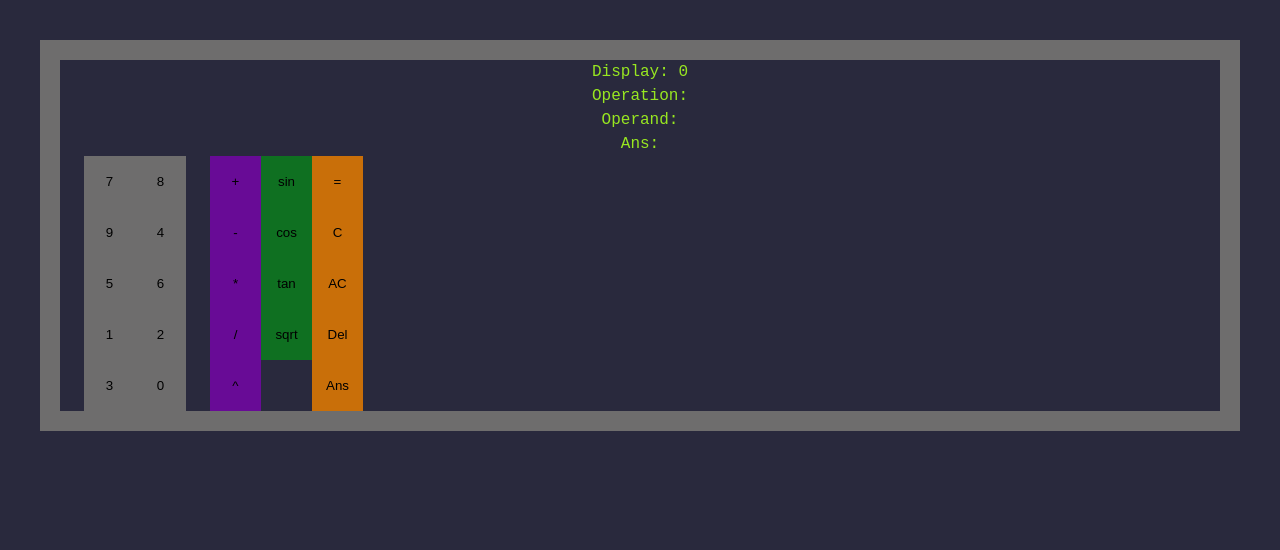
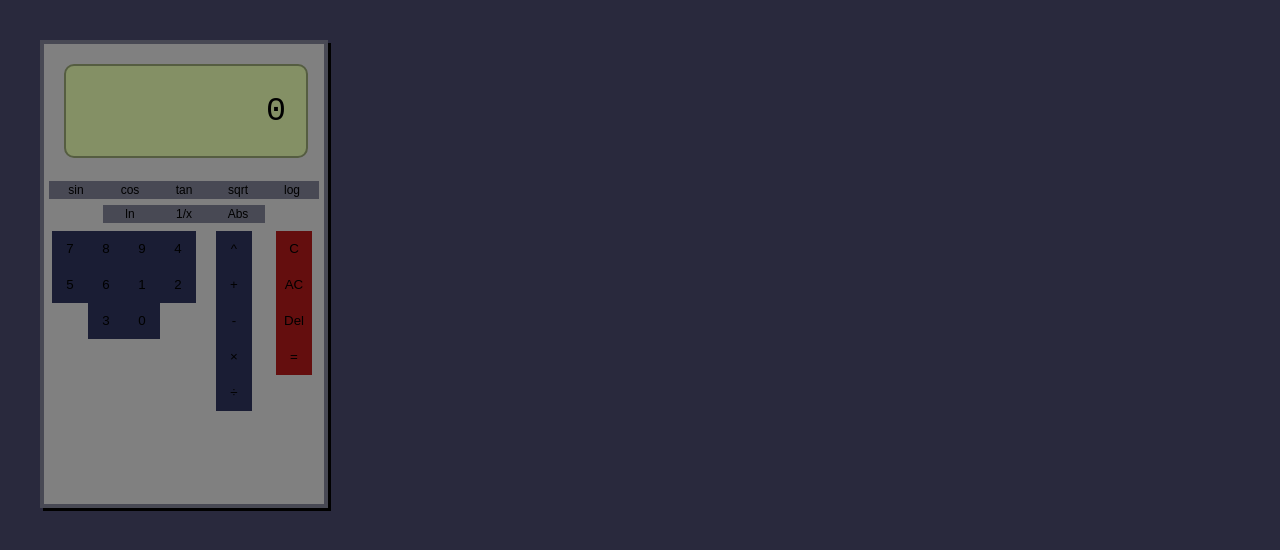
Before and after one commit to tomscambler/tomscambler.github.io, a React (Vite) app: page /calculator in a window 1280 px wide. Shown: the top 550 px of the page. Built offline with nearby package versions, Linux system fonts and the light colour scheme.

Commit message:
before refactor of boardstate

```diff
--- a/src/baduk/Baduk.scss
+++ b/src/baduk/Baduk.scss
@@ -13,7 +13,7 @@ button {
   }
 
 .board {
-    width: 153px;
+    width: 459px;
     display: flex;
     flex-direction: row;
     flex-wrap: wrap;
--- a/src/calculator/Calculator.scss
+++ b/src/calculator/Calculator.scss
@@ -1,55 +1,114 @@
+@import "../constants.scss";
+
+// button {
+//   all: initial;
+//   all: unset;
+
+//   box-shadow: 3px 3px black;
+//   border: 1px solid black;
+//   padding: 1px;
+//   margin: 5px;
+//   &:active {
+//     box-shadow: none;
+//     transform: translate(3px, 3px);
+//   }
+// }
+
 #root {
-    max-width: 1280px;
+  max-width: 1240px;
   margin: 0 auto;
   text-align: center;
 }
 
-//   *{
-//     outline: 1px solid black;
-//   }
-
 .calculator{
-    border: 20px solid rgb(110, 109, 109);
+  border: 10px solid $primary;
+  background-color: grey;
+  border: solid 4px rgb(72, 73, 84);
+  box-shadow: 3px 3px black;
+  width: 280px;
+  height: 460px;
   font-family: monospace;
 }
 
-  .viewers{
-    color:rgb(152, 231, 33);
+.viewer {
+  $height: 50px;
+  width: 200px;
+  background-color: rgb(132, 144, 101);
+  border: 2px solid rgb(85, 93, 65);
+  border-radius: 10px;
+  height: $height;
+  line-height: $height;
+  font-size: calc($height / 1.5);
+  padding: 20px;
+  margin: 20px;
+  display: inline-block;
 }
 
-  .buttons{
-    display:flex;
+.viewer__display {
+  text-align: right;
 }
 
-  .numberButtons{
-    width:150px;
+.viewer__operation {
+  width: 16px;
+  height: 16px;
+  font-size: 16px;
+  line-height: 16px;
+  position: relative;
+  top: -60px;
+  left: 0px;
 }
 
-  .numberButton{
-    background:rgb(110, 109, 109);
+.buttons {
+  color: $primary;
 }
 
-  .operationButtons{
-    display:flex;
-    flex-direction: column;
+.buttons__unary--individual {
+  background-color: rgb(72, 73, 84);
+  $height: 18px;
+  width: 3*$height;
+  height: $height;
+  line-height: $height;
+  font-size: calc($height / 1.5);
 }
 
-  .operationButton{
-    background:rgb(104, 11, 150);
+.buttons__number {
+  width: 150px;
+  float: left;
+  margin: 5px
 }
 
-  .unaryButtons{
-    display:flex;
-    flex-direction: column;
-  }
-  .unaryButton{
-    background:rgb(15, 112, 33);
+.buttons__number--individual {
+  background-color: rgb(26, 29, 52);
+  $height: 36px;
+  width: $height;
+  height: $height;
+  line-height: $height;
 }
 
-  .powerButtons{
-    display:flex;
-    flex-direction: column;
+.buttons__operation {
+  width:50px;
+  float: left;
+  margin: 5px
 }
-  .powerButton{
-    background: rgb(201, 111, 9);
+
+.buttons__operation--individual {
+  background-color: rgb(26, 29, 52);
+  $height: 36px;
+  width: $height;
+  height: $height;
+  line-height: $height;
 }
+
+.buttons__power {
+  width: 50px;
+  float: left;
+  margin: 5px
+}
+
+.buttons__power--individual {
+  background-color: rgb(100, 14, 14);
+  $height: 36px;
+  width: $height;
+  height: $height;
+  line-height: $height;
+}
--- a/src/calculator/Calculator.tsx
+++ b/src/calculator/Calculator.tsx
@@ -25,6 +25,18 @@ function unaryCalculation(display:number, unary:string){
       break;
     case 'sqrt':
       return Math.sqrt(display);
+      break;
+    case 'log':
+      return Math.log10(display);
+      break;
+    case 'ln':
+      return Math.log(display);
+      break;
+    case '1/x':
+      return 1/display;
+      break;
+    case 'Abs':
+      return Math.abs(display);
       break;
     default:
       return 0;
@@ -56,10 +68,10 @@ function evaluateCalculation(display:number, operation:string, operand:number|nu
     case '-':
       return display - operand;
       break;
-    case '*':
+    case '×':
       return display * operand;
       break;
-    case '/':
+    case '÷':
       return display / operand;
       break;
     case '^':
@@ -81,38 +93,43 @@ export const Calculator: React.FunctionComponent = () => {
   const [ans,       setAns      ] = useState <number|null> (null);
 
   const numberSymbols    = [7,8,9,4,5,6,1,2,3,0     ];
-  const operationSymbols = ['+','-','*','/','^'     ];
-  const powerSymbols     = ['=','C','AC','Del','Ans'];
-  const unarySymbols     = ['sin','cos','tan','sqrt'];
+  const operationSymbols = ['^','+','-','×','÷'     ];
+  const powerSymbols     = ['C','AC','Del','='];//,'Ans'
+  const unarySymbols     = ['sin','cos','tan','sqrt','log','ln','1/x','Abs'];
+
+  const displayPrecision = 11;
+
+  function viewer(display: number, operand: number|null):string {
+    return operand ? operand.toString().substring(0,displayPrecision) : display.toString().substring(0,displayPrecision);
+  }
 
   return (
     <div className="calculator">
+      <div className="viewer">
 
-      <div className="viewers">
-
-        <div className="viewer display">
-          Display: {display}
+        <div className="viewer__display">
+          {viewer(display, operand)}
         </div>
 
-        <div className="viewer operation">
-          Operation: {operation}
+        <div className="viewer__operation">
+          {operation}
         </div>
 
-        <div className="viewer operand">
-          Operand: {operand}
       </div>
-
-        <div className="viewer ans">
-          Ans: {ans}
+      <div className="buttons">
+        <div className="buttons__unary">
+            {unarySymbols.map( unarySymbol => (
+                <button className="buttons__unary--individual" onClick={ () => {
+                  setDisplay(unaryCalculation(display,unarySymbol));
+                  }}>
+                    {unarySymbol}
+                </button>
+                )
+            )}
         </div>
-      </div>
-
-
-      <div className="buttons">
-
-        <div className="numberButtons">
+        <div className="buttons__number">
             {numberSymbols.map( numberSymbol => (
-              <button className="numberButton" onClick={ () => {
+                <button className="buttons__number--individual" onClick={ () => {
                   setOperand( (operand===null?0:operand)*10 + ((operand===null?0:operand)>=0?1:-1)*numberSymbol )
                   }}>
                     {numberSymbol}
@@ -120,11 +137,9 @@ export const Calculator: React.FunctionComponent = () => {
                 )
             )}
         </div>
-
-
-        <div className="operationButtons">
+        <div className="buttons__operation">
             {operationSymbols.map( operationSymbol => (
-            <button className="operationButton" onClick={ () => {
+              <button className="buttons__operation--individual" onClick={ () => {
                     if (operand!==null){
                       if (operation==='='){
                         setDisplay(operand);
@@ -142,23 +157,9 @@ export const Calculator: React.FunctionComponent = () => {
               )
             )}
         </div>
-
-
-        <div className="unaryButtons">
-          {unarySymbols.map( unarySymbol => (
-              <button className="unaryButton" onClick={ () => {
-                setDisplay(unaryCalculation(display,unarySymbol));
-                }}>
-                  {unarySymbol}
-              </button>
-              )
-          )}
-        </div>
-
-
-        <div className="powerButtons">
+        <div className="buttons__power">
             {powerSymbols.map( powerSymbol => (
-              <button className="powerButton" onClick={ () => {
+                <button className="buttons__power--individual" onClick={ () => {
                     switch(powerSymbol) {
                       case '=':
                         setAns(evaluateCalculation(display,operation,operand));
@@ -186,12 +187,10 @@ export const Calculator: React.FunctionComponent = () => {
                         setOperand(ans);
                         break;
                     }
-                }
-              }>
+                }}>
                   {powerSymbol}
                 </button>
-            )
-          )}
+              ))}
         </div>
       </div>
     </div>
--- a/src/constants.scss
+++ b/src/constants.scss
@@ -1,5 +1,6 @@
 $primary: #f2f2f2;
 $secondary: #29293d;
+$secondary-light: #54547b;
 $accent: #ffff33;
 
 $text-color: $accent;
--- a/src/landingPage/LandingPage.scss
+++ b/src/landingPage/LandingPage.scss
@@ -61,6 +61,7 @@ a {
 .button--text {
   font-family: Gill Sans, sans-serif;
   // text-align: justify;
+  width: 120px;
   font-size: 16px;
   font-weight: normal;
   line-height: 20px;
--- a/src/landingPage/LandingPage.tsx
+++ b/src/landingPage/LandingPage.tsx
@@ -18,7 +18,7 @@ var ProjectList = [
   {
     "title":"Go",
     "image":"images/baduk.png",
-    "description":"Go app in rapid development",
+    "description":"Go app implements everything but the Ko rule",
     "route":"/baduk"
   }
 ];
```
Also changed, not shown: src/baduk/Baduk.tsx (+48 -59 lines). Lines whose indentation alone changed are shown as unchanged.
